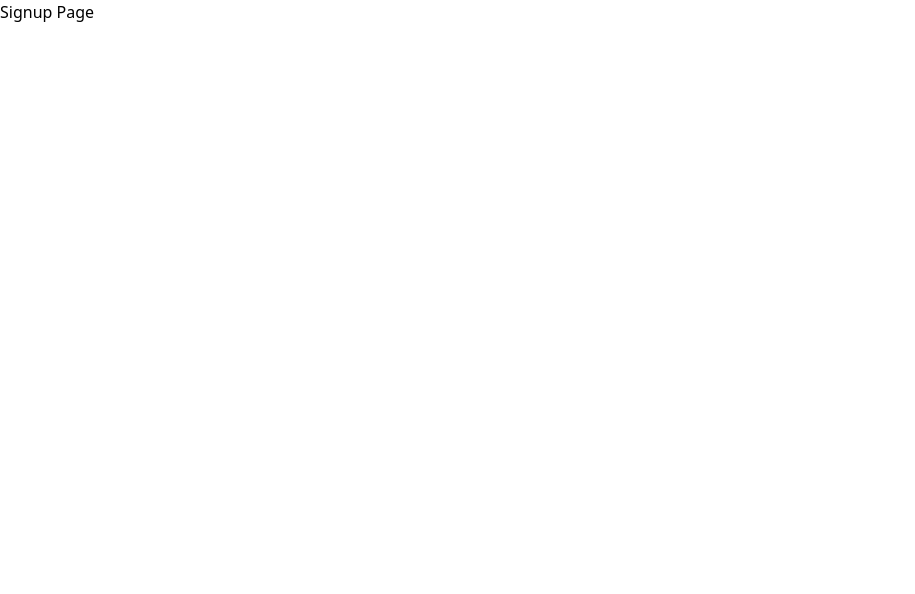
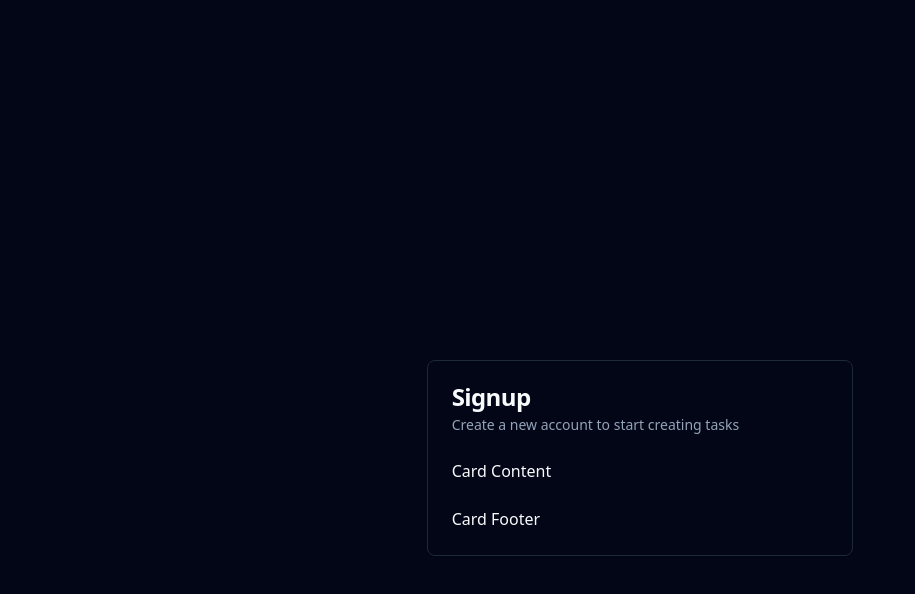
Before and after one commit to manikbajaj/fullstack-react, a React (Vite) app: page /signup in a window 1280 px wide. Shown: the top 594 px of the page, without its empty margins (0-915 px from the left). Built offline with nearby package versions, Linux system fonts and the light colour scheme.

Commit message:
Final code for FSDB785

```diff
--- a/index.html
+++ b/index.html
@@ -6,8 +6,8 @@
     <meta name="viewport" content="width=device-width, initial-scale=1.0" />
     <title>Fullstack React</title>
   </head>
-  <body>
-    <div id="root"></div>
+  <body class="bg-slate-950">
+    <div id="root" class="flex flex-row w-full justify-center"></div>
     <script type="module" src="/src/main.jsx"></script>
   </body>
 </html>
--- /dev/null
+++ b/src/components/ui/card.jsx
@@ -0,0 +1,53 @@
+import * as React from "react"
+
+import { cn } from "@/lib/utils"
+
+const Card = React.forwardRef(({ className, ...props }, ref) => (
+  <div
+    ref={ref}
+    className={cn(
+      "rounded-lg border border-slate-200 bg-white text-slate-950 shadow-sm dark:border-slate-800 dark:bg-slate-950 dark:text-slate-50",
+      className
+    )}
+    {...props} />
+))
+Card.displayName = "Card"
+
+const CardHeader = React.forwardRef(({ className, ...props }, ref) => (
+  <div
+    ref={ref}
+    className={cn("flex flex-col space-y-1.5 p-6", className)}
+    {...props} />
+))
+CardHeader.displayName = "CardHeader"
+
+const CardTitle = React.forwardRef(({ className, ...props }, ref) => (
+  <h3
+    ref={ref}
+    className={cn("text-2xl font-semibold leading-none tracking-tight", className)}
+    {...props} />
+))
+CardTitle.displayName = "CardTitle"
+
+const CardDescription = React.forwardRef(({ className, ...props }, ref) => (
+  <p
+    ref={ref}
+    className={cn("text-sm text-slate-500 dark:text-slate-400", className)}
+    {...props} />
+))
+CardDescription.displayName = "CardDescription"
+
+const CardContent = React.forwardRef(({ className, ...props }, ref) => (
+  <div ref={ref} className={cn("p-6 pt-0", className)} {...props} />
+))
+CardContent.displayName = "CardContent"
+
+const CardFooter = React.forwardRef(({ className, ...props }, ref) => (
+  <div
+    ref={ref}
+    className={cn("flex items-center p-6 pt-0", className)}
+    {...props} />
+))
+CardFooter.displayName = "CardFooter"
+
+export { Card, CardHeader, CardFooter, CardTitle, CardDescription, CardContent }
--- a/src/pages/signup/signup.jsx
+++ b/src/pages/signup/signup.jsx
@@ -1,3 +1,31 @@
+import {
+  Card,
+  CardContent,
+  CardDescription,
+  CardFooter,
+  CardHeader,
+  CardTitle,
+} from "@/components/ui/card";
+
 export default function Signup() {
-  return <>Signup Page</>;
+  return (
+    <section className="flex flex-row max-w-screen-xl min-h-screen w-full justify-center items-center">
+      <div className="h-20 w-4/12">
+        <Card>
+          <CardHeader>
+            <CardTitle>Signup</CardTitle>
+            <CardDescription>
+              Create a new account to start creating tasks
+            </CardDescription>
+          </CardHeader>
+          <CardContent>
+            <p>Card Content</p>
+          </CardContent>
+          <CardFooter>
+            <p>Card Footer</p>
+          </CardFooter>
+        </Card>
+      </div>
+    </section>
+  );
 }
```
